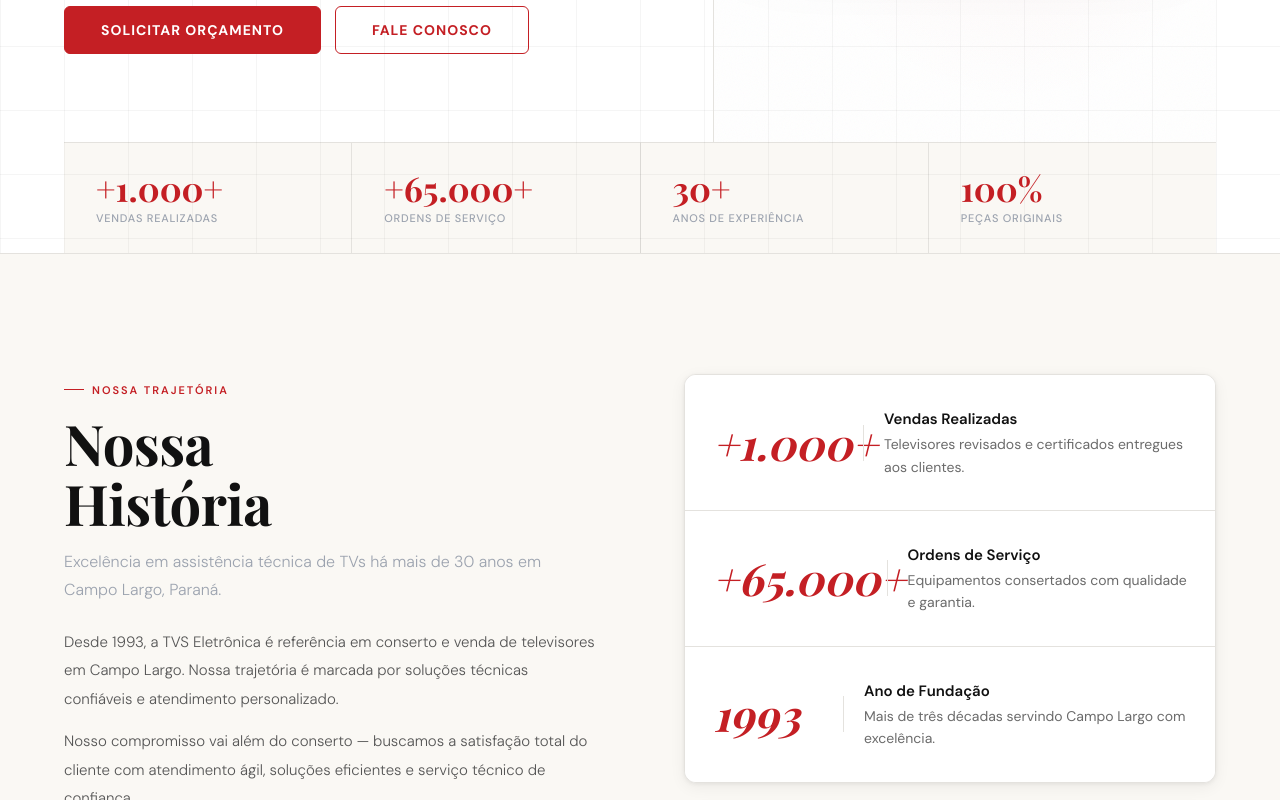
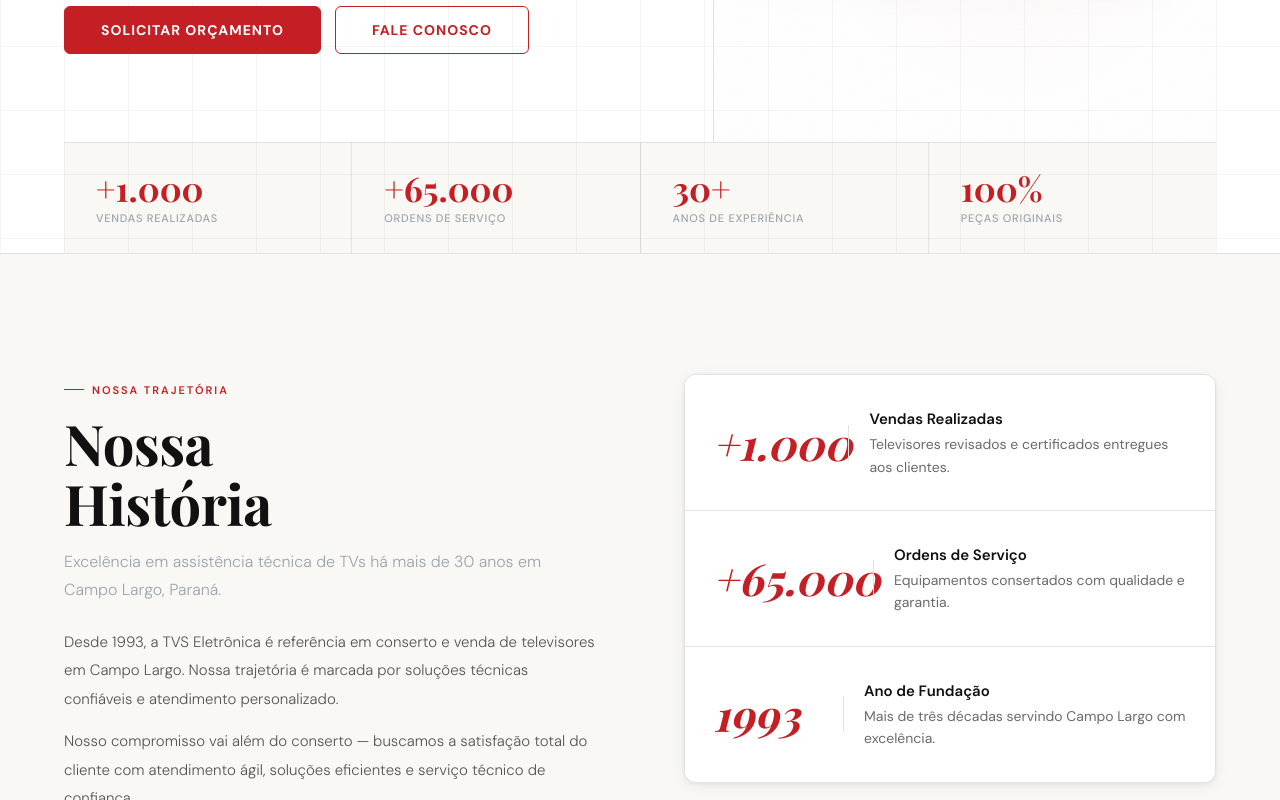
Before and after one commit to AlysonRyan01/tvseletronica, a plain HTML site: page index.html in a window 1280 px wide. Shown: the part 663-1463 px from the top of the page. Drawn offline with nearby package versions, Linux system fonts and the light colour scheme; a web font is replaced by a local one.

Commit message:
fix: bug visual landing page

```diff
--- a/index.html
+++ b/index.html
@@ -167,11 +167,11 @@
   <!-- Stats bar -->
   <div class="hero__stats container" style="padding-left:0;padding-right:0">
     <div class="hero__stat">
-      <div class="hero__stat-num" data-counter data-target="1000" data-suffix="+" data-prefix="+">+1.000</div>
+      <div class="hero__stat-num" data-counter data-target="1000" data-prefix="+">+1.000</div>
       <div class="hero__stat-label">Vendas realizadas</div>
     </div>
     <div class="hero__stat">
-      <div class="hero__stat-num" data-counter data-target="65000" data-suffix="+" data-prefix="+">+65.000</div>
+      <div class="hero__stat-num" data-counter data-target="65000" data-prefix="+">+65.000</div>
       <div class="hero__stat-label">Ordens de serviço</div>
     </div>
     <div class="hero__stat">
@@ -221,7 +221,7 @@
       <div class="reveal-right">
         <div class="about__right">
           <div class="achiev-item">
-            <div class="achiev-num" data-counter data-target="1000" data-suffix="+" data-prefix="+">+1.000</div>
+            <div class="achiev-num" data-counter data-target="1000" data-prefix="+">+1.000</div>
             <div class="achiev-divider"></div>
             <div class="achiev-text">
               <strong>Vendas Realizadas</strong>
@@ -229,7 +229,7 @@
             </div>
           </div>
           <div class="achiev-item">
-            <div class="achiev-num" data-counter data-target="65000" data-suffix="+" data-prefix="+">+65.000</div>
+            <div class="achiev-num" data-counter data-target="65000" data-prefix="+">+65.000</div>
             <div class="achiev-divider"></div>
             <div class="achiev-text">
               <strong>Ordens de Serviço</strong>
```
